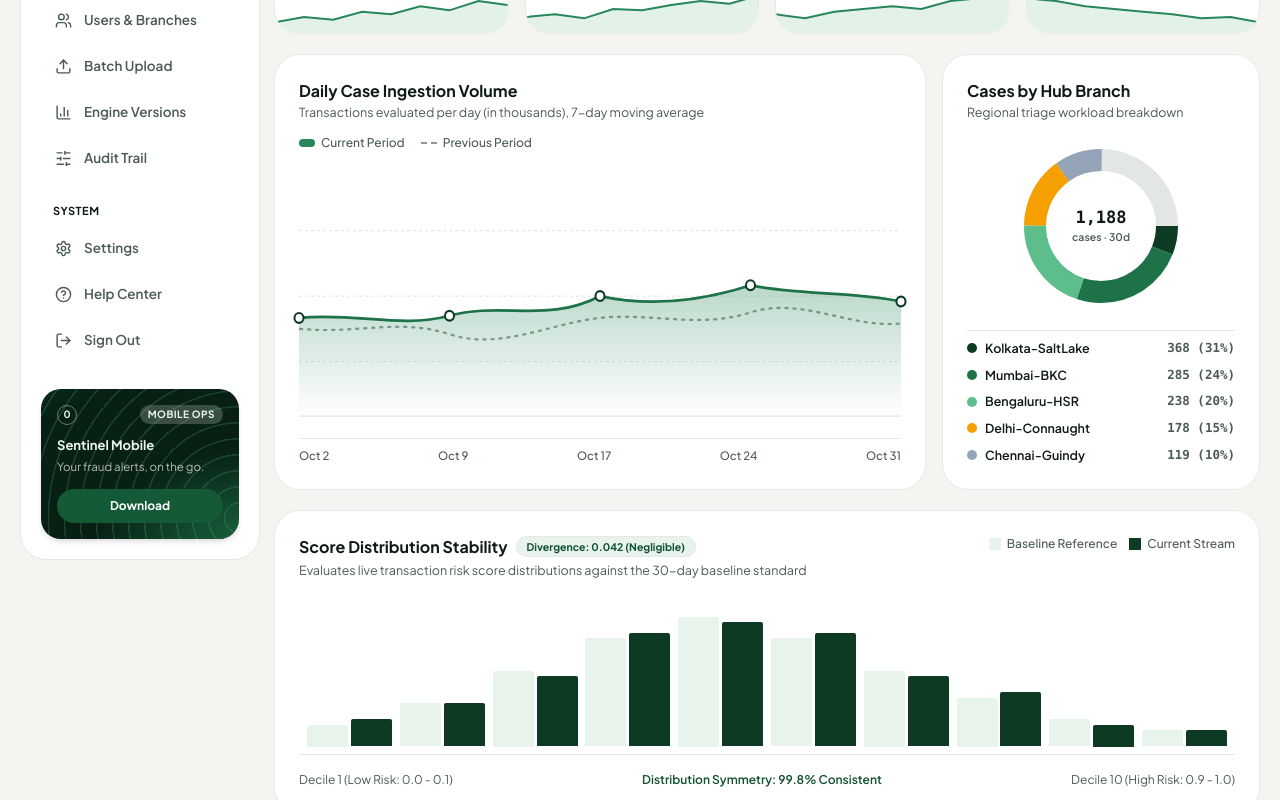
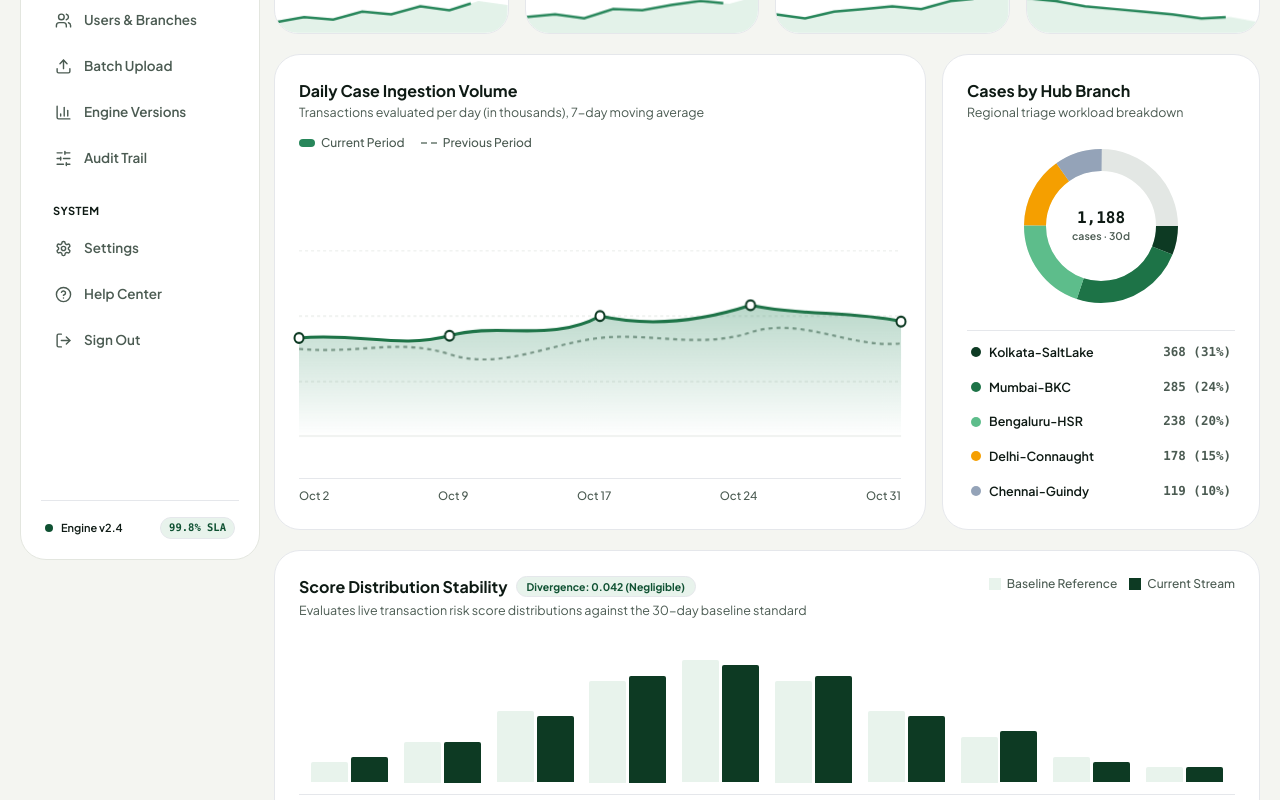
Before and after one commit to dhrubojyotihazra/ASTID, a Next.js app in the folder frontend-dashboard/: page /dashboard/analytics in a window 1280 px wide. Shown: the part 320-1120 px from the top of the page. Built offline with nearby package versions, Linux system fonts and the light colour scheme; sample sign-in values are in the browser's storage.

Commit message:
feat(ui): moving sidebar tab indicator, smooth page transition, and animated EDA visuals

```diff
--- a/frontend-dashboard/app/(app)/dashboard/[tab]/page.tsx
+++ b/frontend-dashboard/app/(app)/dashboard/[tab]/page.tsx
@@ -114,7 +114,7 @@ export default function Page({ params }: { params: { tab: string } }) {
 
   return (
     <div className="flex flex-wrap items-start gap-[18px]">
-      <div className="flex min-w-0 flex-[999_1_520px] flex-col gap-4">
+      <div key={tab} className="tab-page-transition flex min-w-0 flex-[999_1_520px] flex-col gap-4">
         {view}
       </div>
       {withPanel && <CasePanel />}
--- a/frontend-dashboard/app/globals.css
+++ b/frontend-dashboard/app/globals.css
@@ -110,6 +110,135 @@ body {
 @keyframes page-in {
   0% { opacity: 0; transform: translateY(8px) scale(0.995); }
   100% { opacity: 1; transform: translateY(0) scale(1); }
+}
+
+@keyframes tab-page-enter {
+  0% {
+    opacity: 0;
+    transform: translateY(14px) scale(0.995);
+  }
+  100% {
+    opacity: 1;
+    transform: translateY(0) scale(1);
+  }
+}
+
+.tab-page-transition {
+  animation: tab-page-enter 0.36s cubic-bezier(0.22, 1, 0.36, 1) both;
+  will-change: transform, opacity;
+}
+
+/* EDA Visuals & Interactive Chart Animations */
+@keyframes chart-draw-line {
+  0% {
+    stroke-dashoffset: 1000;
+  }
+  100% {
+    stroke-dashoffset: 0;
+  }
+}
+
+.anim-chart-line {
+  stroke-dasharray: 1000;
+  animation: chart-draw-line 1.6s cubic-bezier(0.22, 1, 0.36, 1) forwards;
+}
+
+@keyframes chart-fade-fill {
+  0% {
+    opacity: 0;
+  }
+  100% {
+    opacity: 1;
+  }
+}
+
+.anim-chart-area {
+  animation: chart-fade-fill 1.8s ease-out forwards;
+}
+
+@keyframes decile-rise {
+  0% {
+    transform: scaleY(0);
+    opacity: 0.2;
+  }
+  100% {
+    transform: scaleY(1);
+    opacity: 1;
+  }
+}
+
+.anim-decile-bar {
+  transform-origin: bottom;
+  animation: decile-rise 0.9s cubic-bezier(0.22, 1, 0.36, 1) both;
+}
+
+@keyframes float-gentle {
+  0%, 100% {
+    transform: translateY(0);
+  }
+  50% {
+    transform: translateY(-4px);
+  }
+}
+
+.anim-float {
+  animation: float-gentle 3.5s ease-in-out infinite;
+}
+
+@keyframes pulse-live {
+  0% {
+    transform: scale(0.95);
+    box-shadow: 0 0 0 0 rgba(16, 185, 129, 0.7);
+  }
+  70% {
+    transform: scale(1);
+    box-shadow: 0 0 0 6px rgba(16, 185, 129, 0);
+  }
+  100% {
+    transform: scale(0.95);
+    box-shadow: 0 0 0 0 rgba(16, 185, 129, 0);
+  }
+}
+
+.anim-live-pulse {
+  animation: pulse-live 2s infinite;
+}
+
+@keyframes gauge-draw {
+  0% {
+    stroke-dashoffset: 267;
+  }
+}
+
+.anim-gauge-arc {
+  animation: gauge-draw 1.3s cubic-bezier(0.22, 1, 0.36, 1) forwards;
+}
+
+@keyframes sparkline-draw {
+  0% {
+    stroke-dashoffset: 200;
+    opacity: 0.2;
+  }
+  100% {
+    stroke-dashoffset: 0;
+    opacity: 1;
+  }
+}
+
+.anim-sparkline {
+  stroke-dasharray: 200;
+  animation: sparkline-draw 1.4s cubic-bezier(0.22, 1, 0.36, 1) forwards;
+}
+
+.card-micro {
+  transition: transform 0.24s cubic-bezier(0.22, 1, 0.36, 1), box-shadow 0.24s cubic-bezier(0.22, 1, 0.36, 1), border-color 0.24s ease;
+}
+.card-micro:hover {
+  transform: translateY(-3px);
+  box-shadow: 0 12px 28px -10px rgba(13, 58, 35, 0.12), 0 4px 12px -4px rgba(0,0,0,0.05);
+}
+.dark .card-micro:hover {
+  box-shadow: 0 12px 28px -10px rgba(0, 0, 0, 0.6), 0 0 20px -5px rgba(93, 189, 139, 0.15);
 }
 
 @keyframes pulse-ring {
--- a/frontend-dashboard/components/AnalyticsView.tsx
+++ b/frontend-dashboard/components/AnalyticsView.tsx
@@ -88,6 +88,8 @@ export default function AnalyticsView() {
   const { say } = useApp();
   const [range, setRange] = useState<'7' | '30' | '90'>('30');
   const [hoveredPoint, setHoveredPoint] = useState<string | null>(null);
+  const [hoveredDecile, setHoveredDecile] = useState<number | null>(null);
+  const [hoveredBranch, setHoveredBranch] = useState<typeof BRANCH_DISTRIBUTION[0] | null>(null);
 
   const handleExport = () => {
     downloadCsv('sentinel_riskops_analytics.csv', [
@@ -174,20 +176,22 @@ export default function AnalyticsView() {
               </div>
             </div>
 
-            {/* Sparkline SVG at card base */}
+            {/* Sparkline SVG at card base with animated drawing */}
             <div className="w-[calc(100%+40px)] -mx-5 -mb-5 mt-4 h-12">
               <svg
                 viewBox="0 0 120 36"
                 preserveAspectRatio="none"
                 className="w-full h-full overflow-hidden"
               >
-                <path d={k.area} fill="#e3f2e9" className="dark:fill-[#1e2b24]" />
+                <path d={k.area} fill="#e3f2e9" className="dark:fill-[#1e2b24] anim-chart-area" />
                 <polyline
                   points={k.points}
                   fill="none"
                   stroke="#27865a"
-                  strokeWidth="2"
+                  strokeWidth="2.5"
                   vectorEffect="non-scaling-stroke"
+                  className="anim-sparkline"
+                  style={{ animationDelay: `${i * 120}ms` }}
                 />
               </svg>
             </div>
@@ -247,39 +251,56 @@ export default function AnalyticsView() {
                 strokeDasharray="4 4"
               />
 
-              {/* Current Period Area & Line */}
+              {/* Current Period Area & Line with SVG draw animations */}
               <path
                 d="M0,120 C60,115 100,130 150,118 C200,105 250,125 300,100 C350,110 400,105 450,90 C500,100 550,95 600,105 L600,210 L0,210 Z"
                 fill="url(#area-grad)"
+                className="anim-chart-area"
               />
               <path
                 d="M0,120 C60,115 100,130 150,118 C200,105 250,125 300,100 C350,110 400,105 450,90 C500,100 550,95 600,105"
                 fill="none"
                 stroke="#1d7347"
-                strokeWidth="2.5"
+                strokeWidth="2.8"
+                className="anim-chart-line"
               />
 
-              {/* Key datapoint dots */}
+              {/* Key datapoint dots with interactive pulse */}
               {[
                 { cx: 0, cy: 120, label: 'Oct 2: 212k txns · 24 flags' },
                 { cx: 150, cy: 118, label: 'Oct 9: 218k txns · 28 flags' },
                 { cx: 300, cy: 100, label: 'Oct 17: 242k txns · 36 flags' },
                 { cx: 450, cy: 90, label: 'Oct 24: 256k txns · 41 flags' },
                 { cx: 600, cy: 105, label: 'Oct 31: 234k txns · 29 flags' },
-              ].map((pt, idx) => (
+              ].map((pt, idx) => {
+                const isHovered = hoveredPoint === pt.label;
+                return (
+                  <g key={idx}>
+                    {isHovered && (
                       <circle
-                  key={idx}
                         cx={pt.cx}
                         cy={pt.cy}
-                  r="4.5"
+                        r="9"
+                        fill="none"
+                        stroke="#5dbd8b"
+                        strokeWidth="2"
+                        className="animate-ping opacity-60"
+                      />
+                    )}
+                    <circle
+                      cx={pt.cx}
+                      cy={pt.cy}
+                      r={isHovered ? '6' : '4.5'}
                       fill="#ffffff"
                       stroke="#0d3a23"
-                  strokeWidth="2"
-                  className="cursor-pointer hover:scale-150 transition-transform"
+                      strokeWidth={isHovered ? '3' : '2'}
+                      className="cursor-pointer transition-all duration-200"
                       onMouseEnter={() => setHoveredPoint(pt.label)}
                       onMouseLeave={() => setHoveredPoint(null)}
                     />
-              ))}
+                  </g>
+                );
+              })}
             </svg>
 
             {/* Hover Tooltip */}
@@ -307,7 +328,7 @@ export default function AnalyticsView() {
             <p className="text-[12.5px] text-mu">Regional triage workload breakdown</p>
           </div>
 
-          {/* Donut SVG */}
+          {/* Donut SVG with interactive segment hover */}
           <div className="relative flex items-center justify-center my-4">
             <svg viewBox="0 0 160 160" className="w-44 h-44">
               <circle cx="80" cy="80" r="60" fill="none" stroke="#e3e7e4" strokeWidth="20" />
@@ -318,9 +339,12 @@ export default function AnalyticsView() {
                 r="60"
                 fill="none"
                 stroke="#0d3a23"
-                strokeWidth="20"
+                strokeWidth={hoveredBranch?.name === 'Kolkata-SaltLake' ? '24' : '20'}
                 strokeDasharray="116.8 377"
                 strokeDashoffset="94"
+                className="transition-all duration-200 cursor-pointer"
+                onMouseEnter={() => setHoveredBranch(BRANCH_DISTRIBUTION[0])}
+                onMouseLeave={() => setHoveredBranch(null)}
               />
               <circle
                 cx="80"
@@ -328,9 +352,12 @@ export default function AnalyticsView() {
                 r="60"
                 fill="none"
                 stroke="#1d7347"
-                strokeWidth="20"
+                strokeWidth={hoveredBranch?.name === 'Mumbai-BKC' ? '24' : '20'}
                 strokeDasharray="90.5 377"
                 strokeDashoffset="-22.8"
+                className="transition-all duration-200 cursor-pointer"
+                onMouseEnter={() => setHoveredBranch(BRANCH_DISTRIBUTION[1])}
+                onMouseLeave={() => setHoveredBranch(null)}
               />
               <circle
                 cx="80"
@@ -338,9 +365,12 @@ export default function AnalyticsView() {
                 r="60"
                 fill="none"
                 stroke="#5dbd8b"
-                strokeWidth="20"
+                strokeWidth={hoveredBranch?.name === 'Bengaluru-HSR' ? '24' : '20'}
                 strokeDasharray="75.4 377"
                 strokeDashoffset="-113.3"
+                className="transition-all duration-200 cursor-pointer"
+                onMouseEnter={() => setHoveredBranch(BRANCH_DISTRIBUTION[2])}
+                onMouseLeave={() => setHoveredBranch(null)}
               />
               <circle
                 cx="80"
@@ -348,9 +378,12 @@ export default function AnalyticsView() {
                 r="60"
                 fill="none"
                 stroke="#f59f00"
-                strokeWidth="20"
+                strokeWidth={hoveredBranch?.name === 'Delhi-Connaught' ? '24' : '20'}
                 strokeDasharray="56.5 377"
                 strokeDashoffset="-188.7"
+                className="transition-all duration-200 cursor-pointer"
+                onMouseEnter={() => setHoveredBranch(BRANCH_DISTRIBUTION[3])}
+                onMouseLeave={() => setHoveredBranch(null)}
               />
               <circle
                 cx="80"
@@ -358,36 +391,51 @@ export default function AnalyticsView() {
                 r="60"
                 fill="none"
                 stroke="#94a3b8"
-                strokeWidth="20"
+                strokeWidth={hoveredBranch?.name === 'Chennai-Guindy' ? '24' : '20'}
                 strokeDasharray="37.7 377"
                 strokeDashoffset="-245.2"
+                className="transition-all duration-200 cursor-pointer"
+                onMouseEnter={() => setHoveredBranch(BRANCH_DISTRIBUTION[4])}
+                onMouseLeave={() => setHoveredBranch(null)}
               />
             </svg>
-            <div className="absolute flex flex-col items-center justify-center text-center">
-              <span className="num text-[17px] font-extrabold text-tx leading-tight">
-                1,188
+            <div className="absolute flex flex-col items-center justify-center text-center px-4 pointer-events-none">
+              <span className="num text-[16px] font-extrabold text-tx leading-tight truncate max-w-[110px]">
+                {hoveredBranch ? hoveredBranch.name.split('-')[0] : '1,188'}
               </span>
-              <span className="text-[10.5px] font-semibold text-mu">cases · 30d</span>
+              <span className="text-[10.5px] font-semibold text-mu">
+                {hoveredBranch ? `${hoveredBranch.cases} cases (${hoveredBranch.pct}%)` : 'cases · 30d'}
+              </span>
             </div>
           </div>
 
           {/* Branch legend */}
           <div className="flex flex-col gap-2 pt-2 border-t border-bd/40">
-            {BRANCH_DISTRIBUTION.map((b, i) => (
-              <div key={i} className="flex items-center justify-between text-[12.5px]">
+            {BRANCH_DISTRIBUTION.map((b, i) => {
+              const isHovered = hoveredBranch?.name === b.name;
+              return (
+                <div
+                  key={i}
+                  onMouseEnter={() => setHoveredBranch(b)}
+                  onMouseLeave={() => setHoveredBranch(null)}
+                  className={`flex items-center justify-between text-[12.5px] p-1 rounded-xl transition cursor-pointer ${
+                    isHovered ? 'bg-so/60 scale-[1.02]' : 'hover:bg-so/30'
+                  }`}
+                >
                   <div className="flex items-center gap-2">
                     <span className="h-2.5 w-2.5 rounded-full" style={{ backgroundColor: b.color }} />
                     <span className="font-semibold text-tx">{b.name}</span>
                   </div>
                   <span className="num font-bold text-mu">{b.cases} ({b.pct}%)</span>
                 </div>
-            ))}
+              );
+            })}
           </div>
         </div>
       </div>
 
       {/* MERGED SYSTEM HEALTH: Score Distribution Stability */}
-      <div className="rounded-[26px] border border-bd/80 bg-card p-6 shadow-xs flex flex-col gap-4">
+      <div className="rounded-[26px] border border-bd/80 bg-card p-6 shadow-xs flex flex-col gap-4 card-micro">
         <div className="flex flex-wrap justify-between items-start gap-2">
           <div>
             <div className="flex items-center gap-2">
@@ -395,6 +443,11 @@ export default function AnalyticsView() {
               <span className="rounded-full bg-so px-2.5 py-0.5 text-[10.5px] font-bold text-ac border border-ac/15">
                 Divergence: 0.042 (Negligible)
               </span>
+              {hoveredDecile !== null && (
+                <span className="anim-up rounded-full bg-[#0d3a23] dark:bg-[#155a37] text-white px-2.5 py-0.5 text-[10.5px] font-bold">
+                  Decile {hoveredDecile + 1}: Baseline {BASELINE_DECILES[hoveredDecile]}% vs Live {LIVE_DECILES[hoveredDecile]}%
+                </span>
+              )}
             </div>
             <p className="text-[12.5px] text-mu mt-0.5">
               Evaluates live transaction risk score distributions against the 30-day baseline standard
@@ -410,22 +463,34 @@ export default function AnalyticsView() {
           </div>
         </div>
 
-        {/* 10 Decile Bar Pairs */}
+        {/* 10 Decile Bar Pairs with interactive inspection */}
         <div className="flex h-[160px] items-end gap-2 px-2 pt-4 border-b border-bd/60 pb-2">
-          {BASELINE_DECILES.map((v, i) => (
-            <div key={i} className="flex h-full flex-1 items-end gap-[3px]">
+          {BASELINE_DECILES.map((v, i) => {
+            const isHovered = hoveredDecile === i;
+            const isDimmed = hoveredDecile !== null && !isHovered;
+
+            return (
               <div
-                className="anim-gr flex-1 rounded-t-sm bg-so"
-                style={{ height: v * 4 + '%', animationDelay: i * 50 + 'ms' }}
+                key={i}
+                onMouseEnter={() => setHoveredDecile(i)}
+                onMouseLeave={() => setHoveredDecile(null)}
+                className={`flex h-full flex-1 items-end gap-[3px] p-1 rounded-t-lg transition-all duration-200 cursor-pointer ${
+                  isHovered ? 'bg-so/50 scale-105' : isDimmed ? 'opacity-40' : ''
+                }`}
+              >
+                <div
+                  className="anim-decile-bar flex-1 rounded-t-sm bg-so"
+                  style={{ height: v * 4 + '%', animationDelay: i * 40 + 'ms' }}
                   title={`Baseline Decile ${i + 1}: ${v}%`}
                 />
                 <div
-                className="anim-gr flex-1 rounded-t-sm bg-[#0d3a23] dark:bg-[#155a37]"
-                style={{ height: LIVE_DECILES[i] * 4 + '%', animationDelay: i * 50 + 25 + 'ms' }}
+                  className="anim-decile-bar flex-1 rounded-t-sm bg-[#0d3a23] dark:bg-[#155a37]"
+                  style={{ height: LIVE_DECILES[i] * 4 + '%', animationDelay: i * 40 + 20 + 'ms' }}
                   title={`Live Stream Decile ${i + 1}: ${LIVE_DECILES[i]}%`}
                 />
               </div>
-          ))}
+            );
+          })}
         </div>
         <div className="flex items-center justify-between text-[12px] text-mu">
           <span>Decile 1 (Low Risk: 0.0 - 0.1)</span>
--- a/frontend-dashboard/components/Shell.tsx
+++ b/frontend-dashboard/components/Shell.tsx
@@ -58,9 +58,42 @@ export default function Shell({ children }: { children: ReactNode }) {
   const [roleMenuOpen, setRoleMenuOpen] = useState(false);
   const searchInputRef = useRef<HTMLInputElement>(null);
 
+  // Moving green indicator bar state (matching Image 2)
+  const [indicator, setIndicator] = useState({ top: 0, height: 32, opacity: 0 });
+  const desktopSidebarRef = useRef<HTMLElement>(null);
+  const mobileSidebarRef = useRef<HTMLElement>(null);
+
   useEffect(() => {
     if (a.ready && !a.role) router.replace('/login');
   }, [a.ready, a.role, router]);
+
+  // Update sliding green bar position whenever path or role changes
+  useEffect(() => {
+    const updateIndicator = () => {
+      const container = (window.innerWidth >= 1024 ? desktopSidebarRef.current : mobileSidebarRef.current) || desktopSidebarRef.current;
+      if (!container) return;
+      const activeLink = container.querySelector<HTMLElement>('a[aria-current="page"]');
+      if (activeLink) {
+        const containerRect = container.getBoundingClientRect();
+        const linkRect = activeLink.getBoundingClientRect();
+        setIndicator({
+          top: linkRect.top - containerRect.top + 5,
+          height: linkRect.height - 10,
+          opacity: 1,
+        });
+      } else {
+        setIndicator(prev => ({ ...prev, opacity: 0 }));
+      }
+    };
+
+    updateIndicator();
+    const t = setTimeout(updateIndicator, 60);
+    window.addEventListener('resize', updateIndicator);
+    return () => {
+      clearTimeout(t);
+      window.removeEventListener('resize', updateIndicator);
+    };
+  }, [path, a.role, mobileNavOpen]);
 
   // Close mobile drawer on route change
   useEffect(() => {
@@ -192,26 +225,15 @@ export default function Shell({ children }: { children: ReactNode }) {
         </div>
       </div>
 
-      {/* Bottom Promo Card matching Sentinel Mobile Companion */}
-      <div className="promo-card mt-auto p-4 rounded-[22px] text-white flex flex-col gap-3 shadow-md">
-        <div className="relative z-10 flex items-center justify-between">
-          <span className="flex h-5 w-5 items-center justify-center rounded-full border border-white/40 text-[10px] font-bold">
-            0
-          </span>
-          <span className="rounded-full bg-white/20 px-2 py-0.5 text-[10px] font-bold uppercase tracking-wider">
-            Mobile Ops
-          </span>
+      {/* Bottom System Operational Status (clean replacement for removed promo card) */}
+      <div className="mt-auto pt-4 border-t border-bd/60 flex items-center justify-between text-[11px] text-mu px-1">
+        <div className="flex items-center gap-2">
+          <span className="h-2 w-2 rounded-full bg-ac animate-pulse" />
+          <span className="font-semibold text-tx">Engine v2.4</span>
         </div>
-        <div className="relative z-10">
-          <b className="block text-[13px] font-bold leading-tight">Sentinel Mobile</b>
-          <span className="text-[11.5px] text-white/70">Your fraud alerts, on the go.</span>
-        </div>
-        <button
-          onClick={() => a.say('Sentinel Mobile companion app package ready')}
-          className="relative z-10 flex min-h-[34px] w-full items-center justify-center rounded-full bg-[#155a37] text-[12px] font-bold text-white shadow-xs hover:bg-[#1d7347] active:scale-95 transition cursor-pointer"
-        >
-          Download
-        </button>
+        <span className="font-mono text-[10.5px] rounded-full bg-so px-2 py-0.5 text-ac font-bold border border-ac/15">
+          99.8% SLA
+        </span>
       </div>
     </div>
   );
@@ -232,15 +254,41 @@ export default function Shell({ children }: { children: ReactNode }) {
 
       {/* Mobile Slide-Out Drawer Sidebar */}
       <aside
-        className={`lg:hidden fixed inset-y-0 left-0 z-50 w-[290px] max-w-[84vw] bg-card p-5 border-r border-bd shadow-2xl transition-transform duration-350 ease-[cubic-bezier(.22,1,.36,1)] ${
+        ref={mobileSidebarRef}
+        className={`lg:hidden fixed inset-y-0 left-0 z-50 w-[290px] max-w-[84vw] bg-card p-5 border-r border-bd shadow-2xl transition-transform duration-350 ease-[cubic-bezier(.22,1,.36,1)] relative ${
           mobileNavOpen ? 'translate-x-0' : '-translate-x-full'
         }`}
       >
+        {/* Moving Active Green Bar Indicator */}
+        <div
+          aria-hidden="true"
+          className="absolute left-0 w-[4px] rounded-r-full bg-[#0d3a23] dark:bg-[#5dbd8b] shadow-xs pointer-events-none transition-all duration-350 ease-[cubic-bezier(.22,1,.36,1)]"
+          style={{
+            top: `${indicator.top}px`,
+            height: `${indicator.height}px`,
+            opacity: indicator.opacity,
+            boxShadow: a.dark ? '0 0 12px 2px rgba(93, 189, 139, 0.45)' : '0 0 10px 1px rgba(13, 58, 35, 0.3)',
+          }}
+        />
         {sidebarContent}
       </aside>
 
       {/* Desktop Sticky Sidebar */}
-      <aside className="hidden lg:flex min-h-[860px] w-[240px] flex-none flex-col rounded-[26px] border border-bd bg-card p-5 sticky top-5 h-[calc(100vh-40px)] shadow-xs">
+      <aside
+        ref={desktopSidebarRef}
+        className="hidden lg:flex min-h-[860px] w-[240px] flex-none flex-col rounded-[26px] border border-bd bg-card p-5 sticky top-5 h-[calc(100vh-40px)] shadow-xs relative overflow-hidden"
+      >
+        {/* Moving Active Green Bar Indicator (matching Image 2) */}
+        <div
+          aria-hidden="true"
+          className="absolute left-0 w-[4.5px] rounded-r-full bg-[#0d3a23] dark:bg-[#5dbd8b] shadow-xs pointer-events-none transition-all duration-350 ease-[cubic-bezier(.22,1,.36,1)]"
+          style={{
+            top: `${indicator.top}px`,
+            height: `${indicator.height}px`,
+            opacity: indicator.opacity,
+            boxShadow: a.dark ? '0 0 12px 2px rgba(93, 189, 139, 0.45)' : '0 0 10px 1px rgba(13, 58, 35, 0.3)',
+          }}
+        />
         {sidebarContent}
       </aside>
 
```
Also changed, not shown: frontend-dashboard/components/PrimaryDashboard.tsx (+54 -46 lines), frontend-dashboard/components/TasksKanban.tsx (+4 -4 lines). Lines whose indentation alone changed are shown as unchanged.
